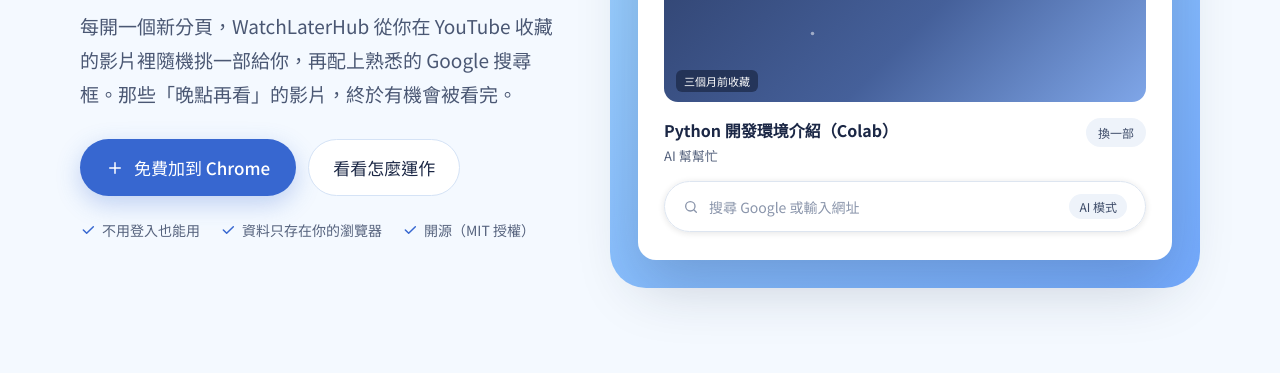
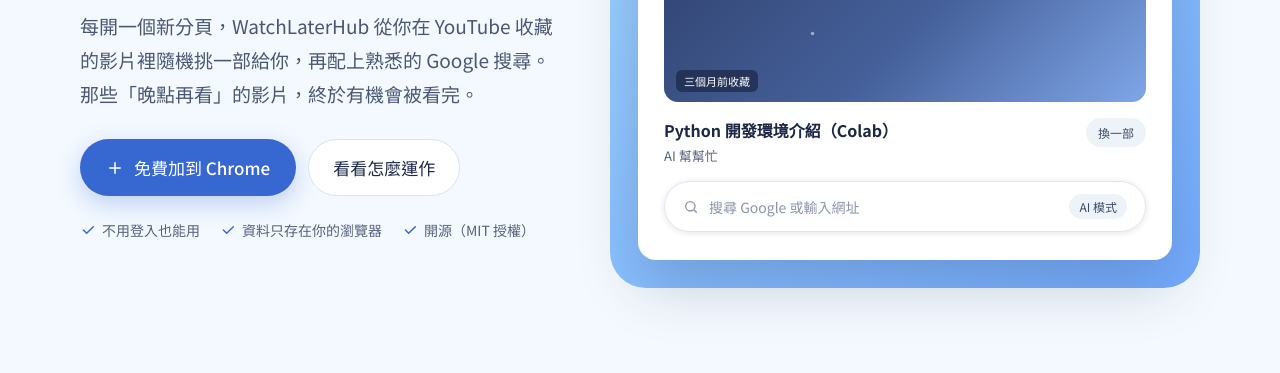
Before and after one commit to 101academyforyou/WatchLaterHub, a plain HTML site: page index.html in a window 1280 px wide. Shown: the part 400-773 px from the top of the page. Drawn offline with Linux system fonts and the light colour scheme.

Commit message:
Update index.html

```diff
--- a/index.html
+++ b/index.html
@@ -6,7 +6,7 @@
 <title>WatchLaterHub｜收藏了，就別忘了看</title>
 <meta name="description" content="每開一個新分頁，WatchLaterHub 從你在 YouTube 收藏的影片裡隨機挑一部給你，再配上熟悉的 Google 搜尋。免費、開源的 Chrome 擴充功能。">
 <meta property="og:title" content="WatchLaterHub｜收藏了，就別忘了看">
-<meta property="og:description" content="每開一個新分頁，WatchLaterHub 從你在 YouTube 收藏的影片裡隨機挑一部給你，再配上熟悉的 Google 搜尋框。免費、開源的 Chrome 擴充功能。">
+<meta property="og:description" content="每開一個新分頁，WatchLaterHub 從你在 YouTube 收藏的影片裡隨機挑一部給你，再配上熟悉的 Google 搜尋。免費、開源的 Chrome 擴充功能。">
 <meta property="og:type" content="website">
 <meta property="og:image" content="icon128.png">
 <link rel="icon" type="image/png" sizes="32x32" href="icon32.png">
@@ -54,7 +54,7 @@
 免費的 Chrome 新分頁擴充功能
 </div>
 <h1 style="margin: 0; font-size: clamp(38px, 5.6vw, 64px); line-height: 1.18; font-weight: 700; letter-spacing: 1px;">收藏了，<br>就別忘了看。</h1>
-<p style="margin: 0; max-width: 520px; font-size: 19px; line-height: 1.8; color: #4A5773;">每開一個新分頁，WatchLaterHub 從你在 YouTube 收藏的影片裡隨機挑一部給你，再配上熟悉的 Google 搜尋框。那些「晚點再看」的影片，終於有機會被看完。</p>
+<p style="margin: 0; max-width: 520px; font-size: 19px; line-height: 1.8; color: #4A5773;">每開一個新分頁，WatchLaterHub 從你在 YouTube 收藏的影片裡隨機挑一部給你，再配上熟悉的 Google 搜尋。那些「晚點再看」的影片，終於有機會被看完。</p>
 <div style="display: flex; flex-wrap: wrap; gap: 12px; margin-top: 4px;">
 <a href="#install" style="display: flex; align-items: center; gap: 10px; padding: 15px 26px; border-radius: 999px; background: #3767D0; color: #FFFFFF; text-decoration: none; font-size: 17px; font-weight: 500; box-shadow: 0 8px 24px rgba(55, 103, 208, 0.28);">
 <svg width="18" height="18" viewBox="0 0 24 24" fill="none" stroke="currentColor" stroke-width="2" stroke-linecap="round" stroke-linejoin="round" aria-hidden="true"><path d="M12 5v14M5 12h14"></path></svg>
```
